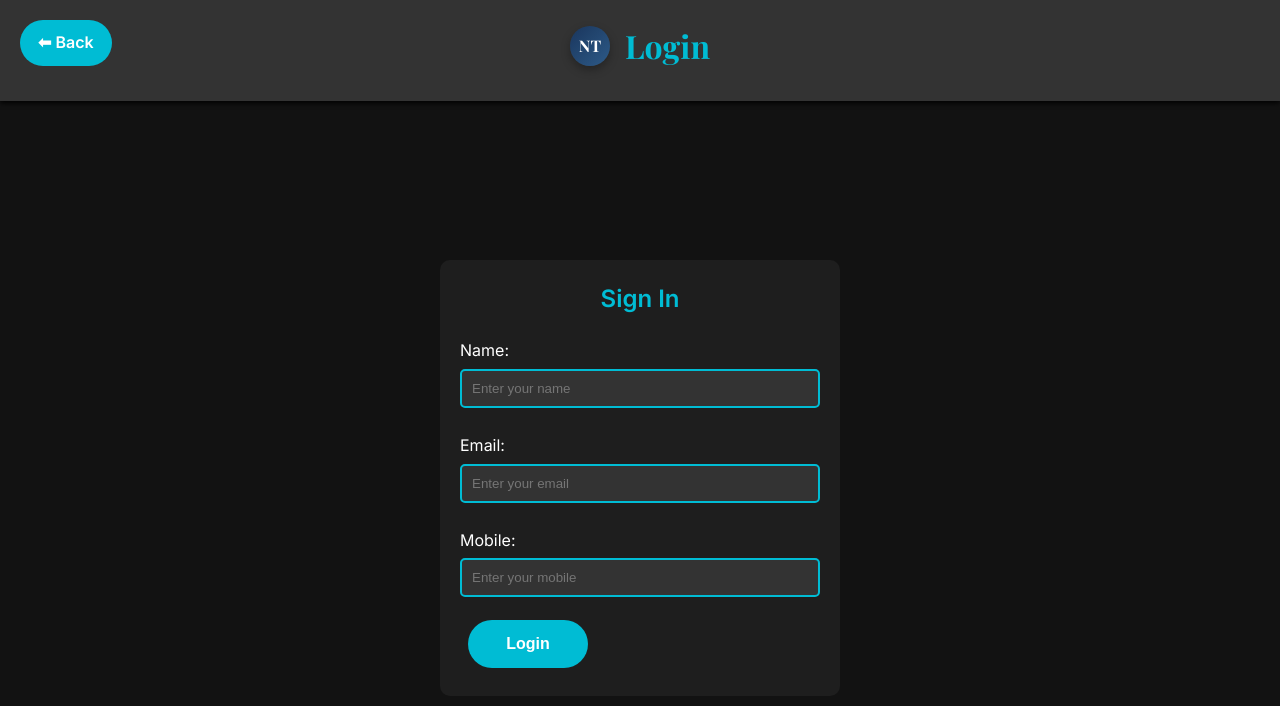
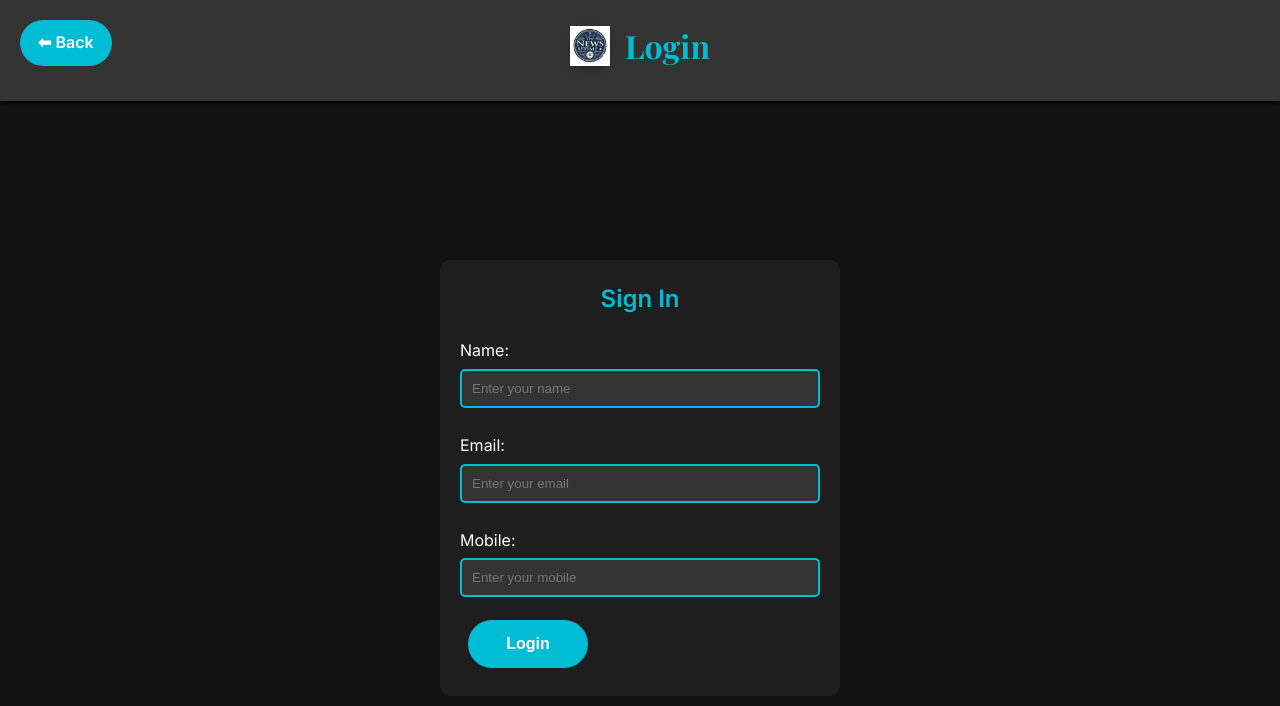
Before and after one commit to DivayJainDJ/News-Website, a website: page login.html in a window 1280 px wide. Drawn offline with nearby package versions, Linux system fonts and the light colour scheme.

Commit message:
Updated logo

```diff
--- a/login.html
+++ b/login.html
@@ -11,7 +11,7 @@
   <header>
     <a href="index.html" class="signin-btn">⬅ Back</a>
     <div class="logo-container">
-      <div class="logo">NT</div>
+      <div class="logo"><img src="WhatsApp Image 2025-08-11 at 10.43.33 PM.jpeg" alt="Logo"></div>
       <h1>Login</h1>
     </div>
   </header>
```
Also changed, not shown: saved.html (+1 -1 lines), search.html (+1 -1 lines).
